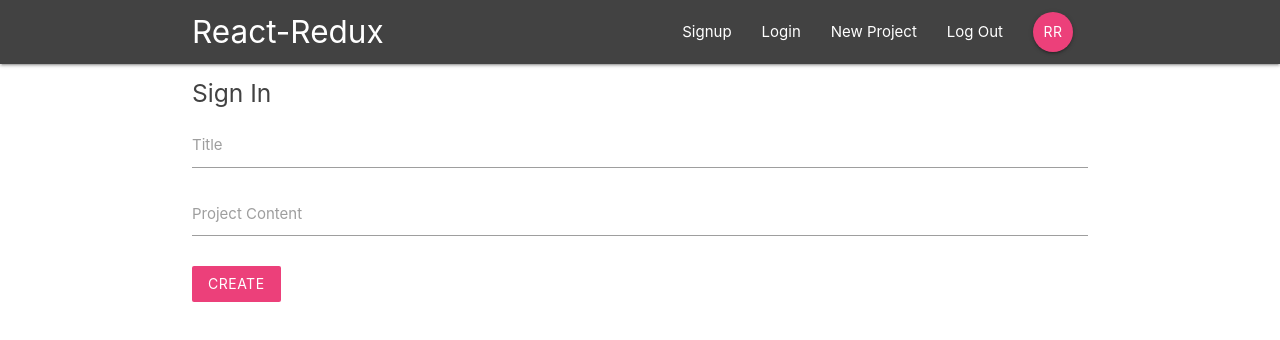
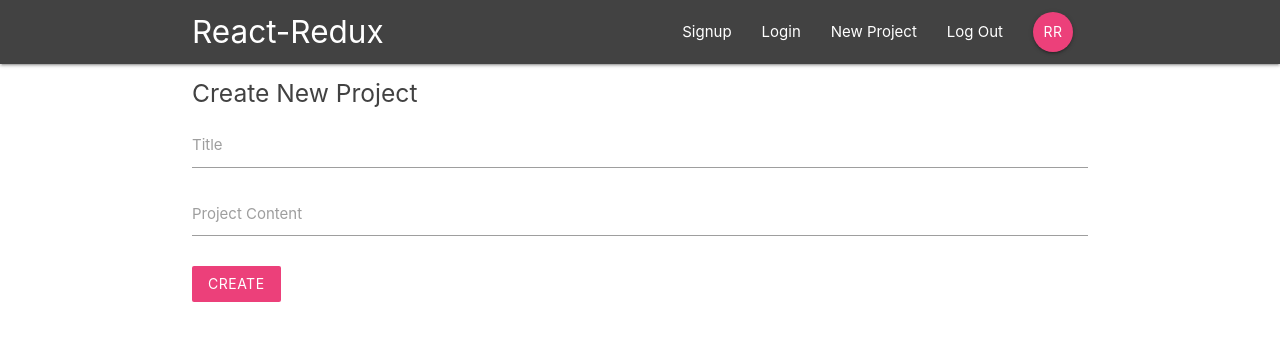
Before and after one commit to mohamedlafiteh/-react-redux-firebase-project, a React (Create React App) app: page /create in a window 1280 px wide. Shown: the top 340 px of the page. Built offline with nearby package versions, Linux system fonts and the light colour scheme.

Commit message:
Fix sytax error

```diff
--- a/src/components/projects/CreateProject.js
+++ b/src/components/projects/CreateProject.js
@@ -12,13 +12,12 @@
   };
   handleSubmit = e => {
     e.preventDefault();
-    console.log(this.state);
   };
   render() {
     return (
       <div className='container'>
         <form onSubmit={this.handleSubmit} className='white'>
-          <h5 className='grey-text text-darken-3'>Sign In</h5>
+          <h5 className='grey-text text-darken-3'>Create New Project</h5>
           <div className='input-field'>
             <label htmlFor='title'>Title</label>
             <input type='text' id='title' onChange={this.handleChange} />
```
